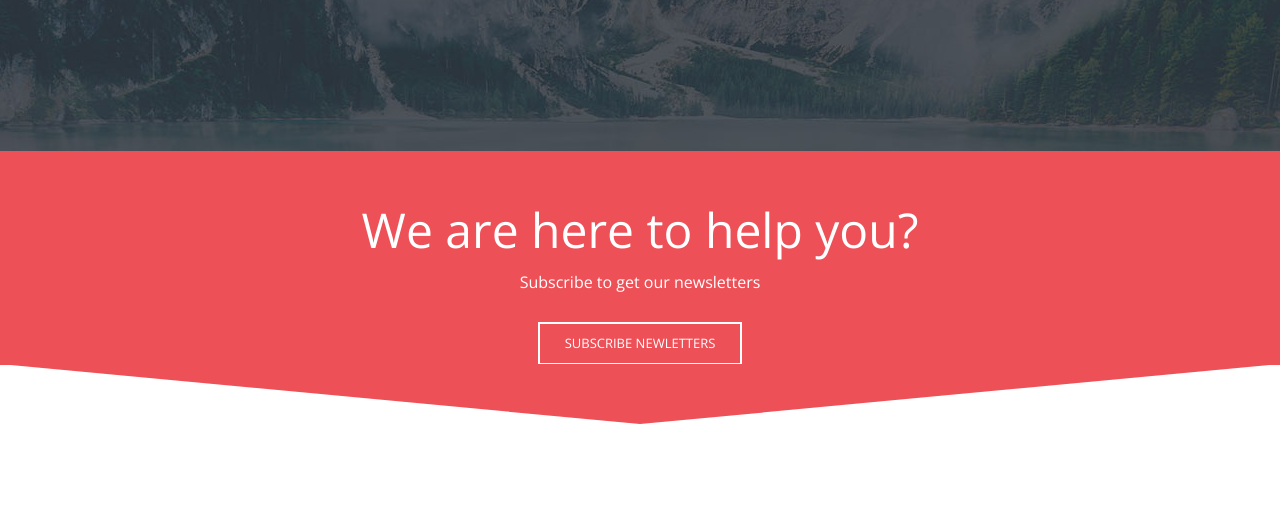
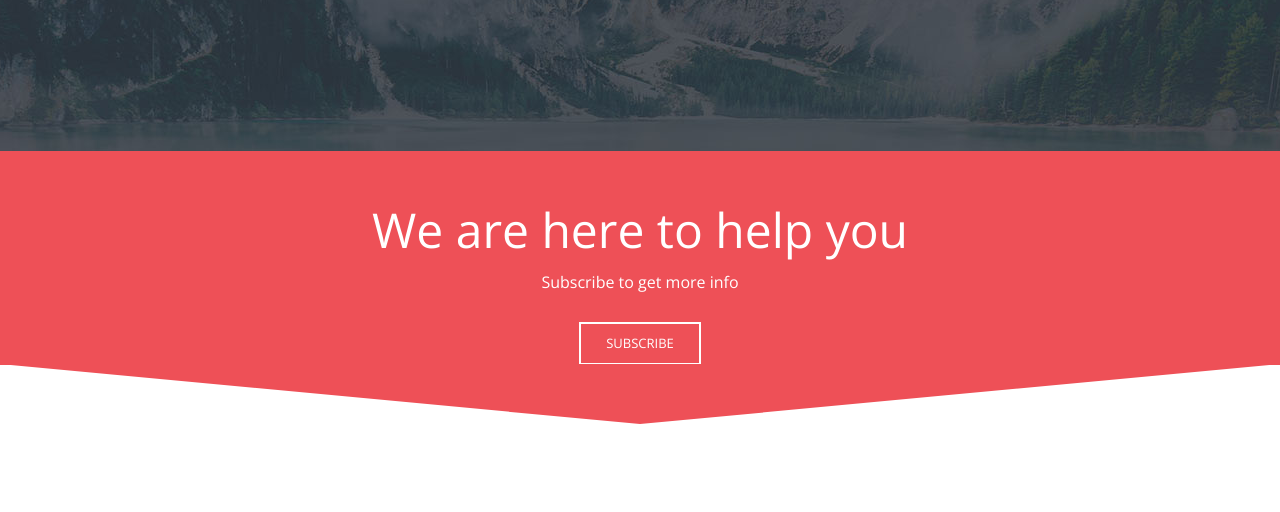
Before and after one commit to deepakkumark4017-gif/video-marketing, a plain HTML site: page index.html in a window 1280 px wide. Shown: the part 483-995 px from the top of the page. Drawn offline with nearby package versions, Linux system fonts and the light colour scheme; some packages are replaced by stand-ins of ours.

Commit message:
Update index.html

```diff
--- a/index.html
+++ b/index.html
@@ -183,9 +183,9 @@ height="0" width="0" style="display:none;visibility:hidden"></iframe></noscript>
                 <div class="container">
                     <div class="row">
                         <div class="col text-center">
-                            <h2 class="tm-section-title">We are here to help you?</h2>
-                            <p class="tm-color-white tm-section-subtitle">Subscribe to get our newsletters</p>
-                            <a href="#" class="tm-color-white tm-btn-white-bordered">Subscribe Newletters</a>
+                            <h2 class="tm-section-title">We are here to help you</h2>
+                            <p class="tm-color-white tm-section-subtitle">Subscribe to get more info</p>
+                            <a href="#" class="tm-color-white tm-btn-white-bordered">Subscribe </a>
                         </div>
                     </div>
                 </div>
```
